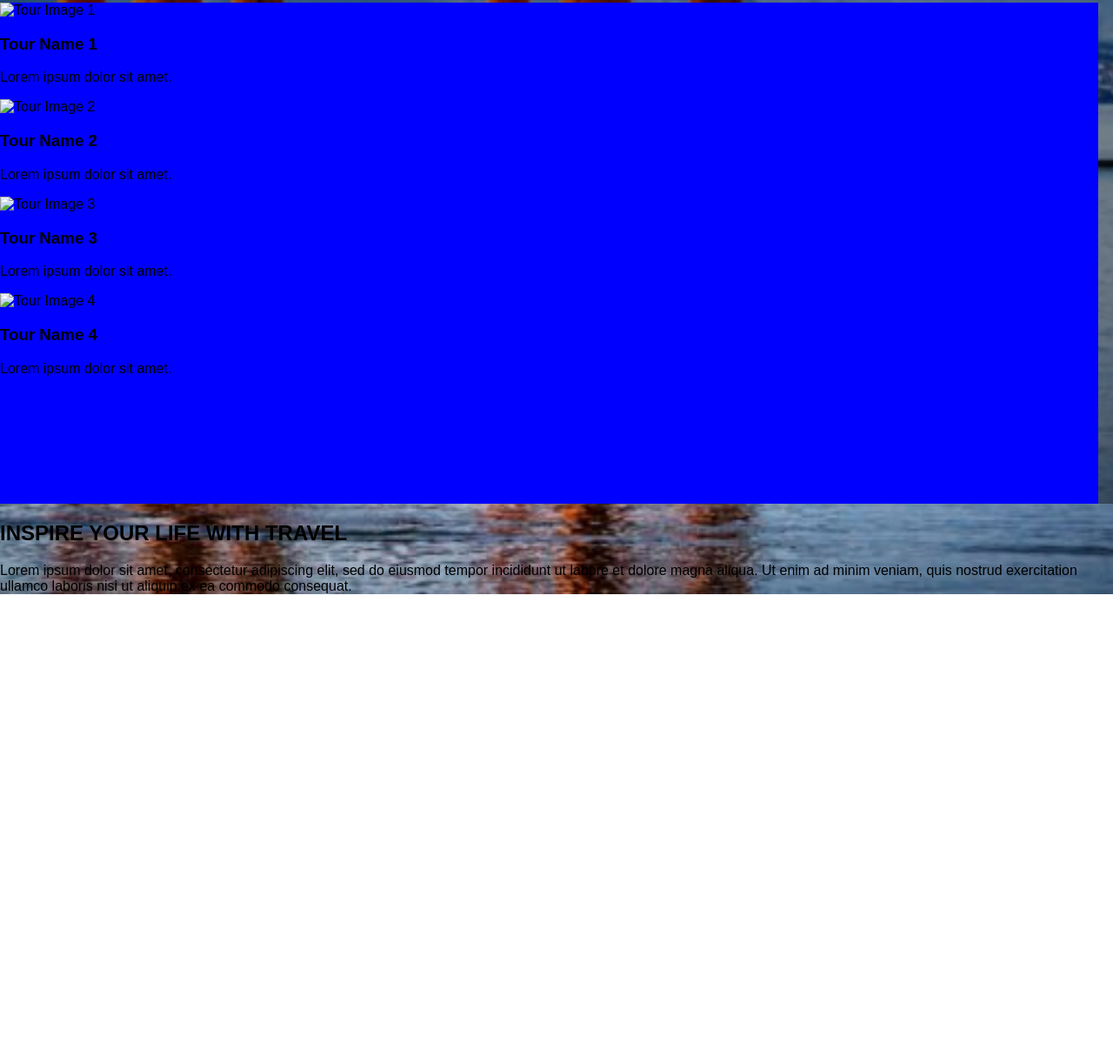
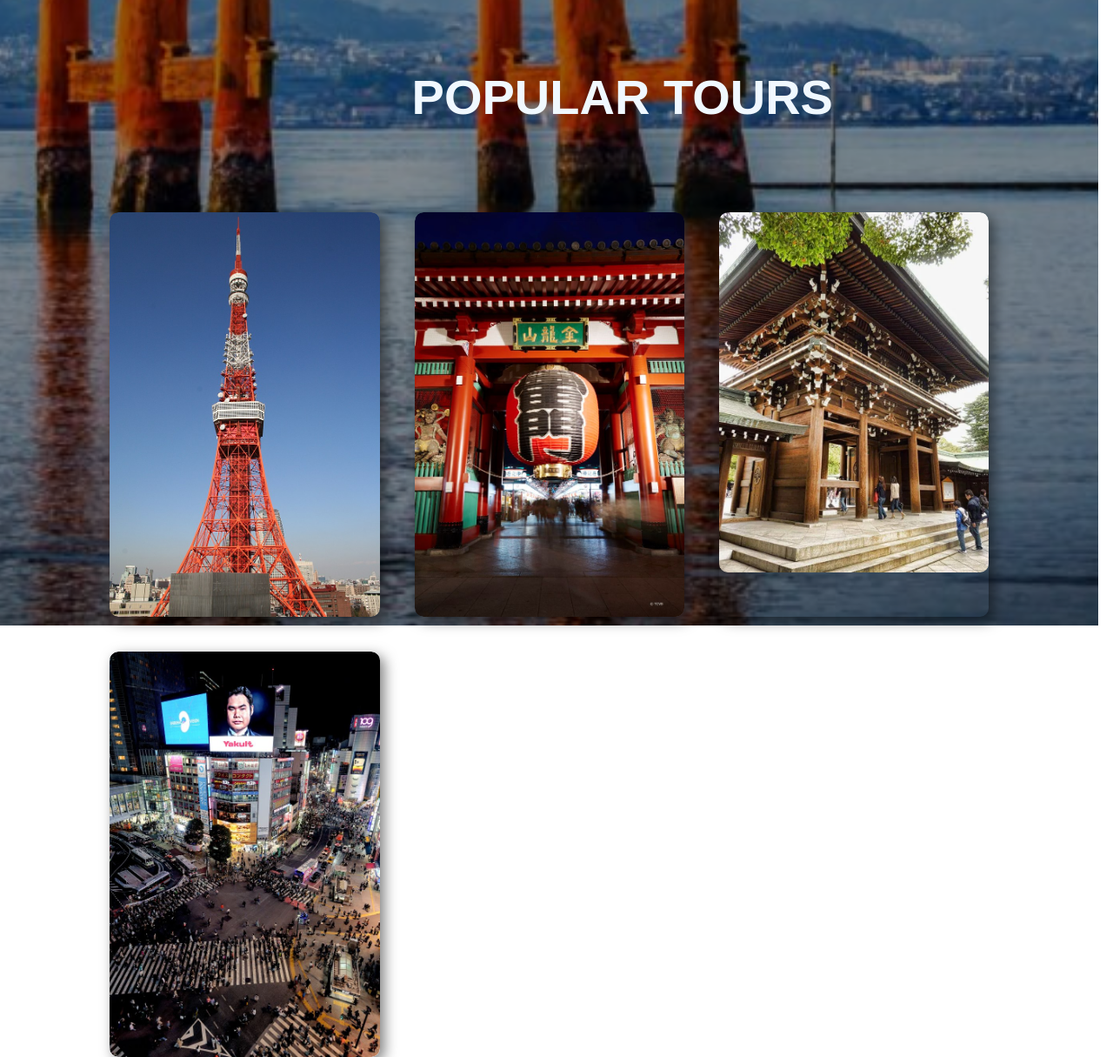
Before and after one commit to Nirmallya-Roy/Traveling-Page, a plain HTML site: page Index.htm in a window 1280 px wide. Shown: the part 1025-2240 px from the top of the page at 87% size. Before the commit the page ends 1724 px from the top, so only its background shows below. Drawn offline with nearby package versions, Linux system fonts and the light colour scheme; a web font is replaced by a local one.

Commit message:
2nd commit

```diff
--- a/Index.htm
+++ b/Index.htm
@@ -5,10 +5,15 @@
     <meta name="viewport" content="width=device-width, initial-scale=1.0">
     <title>Travel</title>
     <link href="https://cdn.jsdelivr.net/npm/remixicon@4.3.0/fonts/remixicon.css"rel="stylesheet"/>
+    <link rel="preconnect" href="https://fonts.googleapis.com">
+    <link rel="preconnect" href="https://fonts.gstatic.com" crossorigin>
+    <link href="https://fonts.googleapis.com/css2?family=Ga+Maamli&display=swap" rel="stylesheet">
     <link rel="stylesheet" href="Style.css">
 </head>
 <body>
+
 <div class="main">
+
     <div class="bg">
     <div class="nbar">
         <div class="logo">
@@ -35,43 +40,60 @@
             </div>
     </div>
 
+    <div class="cunt">
+        <div class="it">
+            <h2></h2>
+        </div>
+        <div class="it"></div>
+        <div class="it"></div>
+
+    </div>
     <div class="tours">
         <div class="tr">
         <h2>POPULAR TOURS</h2></div>
+        <!-- cards -->
         <div class="tour-cards">
-            <div class="card">
-                <img src="" alt="Tour Image 1">
-                <h3>Tour Name 1</h3>
+            <div class="wraper">
+             <div class="crd-area">
+                <div class="card" id="c1">
+                <img src="tt.JPG" alt="TT">
+                <div class="overlays">
+                <h3>Tokyo Tower</h3>
                 <p>Lorem ipsum dolor sit amet.</p>
-
+                <a href="#">Book Now</a>
+                </div>
+                </div>
+            <div class="card" id="c2">
+                <img src="aka.jpg" alt="Tour Image 1">
+                <div class="overlays">
+                <h3>Asakusa</h3>
+                <p>Lorem ipsum dolor sit amet.</p>
+                <a href="#">Book Now</a>
             </div>
-            <div class="card">
-                <img src="" alt="Tour Image 2">
-                <h3>Tour Name 2</h3>
+            </div>
+            <div class="card" id="c3">
+                <img src="m.webp" alt="">
+                <div class="overlays">
+                <h3>Meiji Shrine</h3>
                 <p>Lorem ipsum dolor sit amet.</p>
-
+                <a href="#">Book Now</a>
             </div>
-            <div class="card">
-                <img src="" alt="Tour Image 3">
-                <h3>Tour Name 3</h3>
+            </div>
+            <div class="card" id="c4">
+                <img src="sc.jpg" alt="Tour Image 1">
+                <div class="overlays">
+                <h3>Shibuya Crossing</h3>
                 <p>Lorem ipsum dolor sit amet.</p>
-
+                <a href="#">Book Now</a>
             </div>
-            <div class="card">
-                <img src="" alt="Tour Image 4">
-                <h3>Tour Name 4</h3>
-                <p>Lorem ipsum dolor sit amet.</p>
-
+            </div>
+             </div>
             </div>
         </div>
+
     </div>
     </div>
 
-    <div class="cunt">
-        <h2>INSPIRE YOUR LIFE WITH TRAVEL</h2>
-        <p>Lorem ipsum dolor sit amet, consectetur adipiscing elit, sed do eiusmod tempor incididunt ut labore et dolore magna aliqua. Ut enim ad minim veniam, quis nostrud exercitation ullamco laboris nisi ut aliquip ex ea commodo consequat.</p>
-
-    </div>
 </div>
 </body>
 </html>
--- a/Style.css
+++ b/Style.css
@@ -1,12 +1,19 @@
+*{
+    margin:0px;
+    padding: 0%;
+    box-sizing: border-box;
+  }
+
 
 body {
     margin: 0;
     padding: 0;
     font-family: sans-serif;
 }
+
 .main{
     height:100%;
-     width: 100%;
+     width: 98.7vw;
      background-image: url("images.jpg");
      background-repeat: no-repeat;
      background-size: cover;
@@ -27,7 +34,7 @@ body {
 }
 .logo img{
     height: 5vh;
-    width: 2.7vw;
+    width: 2.5vw;
 
 }
 .logo {
@@ -44,15 +51,34 @@ body {
 .nav {
     height: 10vh;
     display: flex;
-    width: 40%;
-    justify-content: space-between;
+    width: 70vw;
+    margin: auto;
+    justify-content: space-around;
+    align-items: center;
 
 
 }
+a:after{
+  content: "";
+  position: absolute;
+  background-color: red;
+  height: 3px;
+  width: 0;
+  left: 0;
+  bottom: -10px;
+  transition: 0.3s;
+}
+a:hover:after{
+  width: 100%;
+
+}
 .nav a{
-    font-size: 2vh;
+  position: relative;
+  letter-spacing: 0.5px;
+
+  font-size: 2vh;
     color: aliceblue;
-    padding-top: 3vh;
+    padding: 0 10px
 }
 
 .src{
@@ -65,7 +91,7 @@ body {
 .src i{
     color: aliceblue;
     font-size: 3.5vh;
-    padding-left: 25vw;
+    padding-left: 14vw;
     padding-top: 2vh;
 }
 .hero {
@@ -79,7 +105,8 @@ body {
     padding-left: 6.5vw;
     color :white;
     font-size: 14vh;
-    line-height: 4vh;
+    line-height: 12vh;
+
 
 }
 .tours{
@@ -95,11 +122,96 @@ body {
 }
 .tr h2{
     color: aliceblue;
-    padding-left: 40vw;
+    padding-left: 37vw;
     padding-top: 20vh;
+   font-size: 7vh;
+
 }
 .tour-cards{
+    display: flex;
 height: 72vh;
 width: 98.7vw;
-background-color: blue;
+padding: 50px 0 ;
+
 }
+.wraper{
+  padding: 1px 10%;
+  width: 100%;
+}
+.crd-area{
+
+  display: grid;
+  grid-template-columns: repeat(auto-fit, minmax(250px,1fr));
+  grid-gap: 40px;
+  margin-top: 50px;
+
+}
+.card{
+  border-radius: 10px;
+  position: relative;
+  overflow: hidden;
+  box-shadow: 5px 5px 15px rgba(0,0,0,0.5);
+
+}
+.card img{
+  width: 100%;
+  border-radius: 10px;
+  display: block;
+  transition: transform 0.5s;
+
+}
+.overlays{
+  height: 0;
+  width: 100%;
+  background: linear-gradient(transparent, rgba(173, 10, 10, 0.773 ));
+  border-radius: 10px;
+  position: absolute;
+  left: 0;
+  bottom: 0;
+  overflow: hidden;
+  display: flex;
+  align-items: center;
+  flex-direction: column;
+  padding: 0 40px;
+  text-align: center;
+  font-size: 14px;
+  transition : height 0.5s ;
+}
+.overlays h3{
+  font-weight: 500;
+  margin-bottom: 5px;
+  color: aliceblue;
+  margin-top: 80%;
+  font-family: "Ga Maamli", sans-serif;
+  font-size: 30px;
+  letter-spacing: 2px;
+}
+
+.overlays p{
+  color: aliceblue;
+
+  font-family: "Ga Maamli", sans-serif;
+}
+.overlays a{
+  margin-top: 10px;
+  color: #f6f5f5;
+  text-decoration: none;
+  font-weight: 500;
+  border-radius: 50px;
+  font-size: 14px;
+  text-align: center;
+  padding: 5px 15px;
+}
+.card:hover img{
+  transform: scale(1.2);
+
+}
+.card:hover .overlays{
+  height: 100%;
+
+}
+.cunt{
+  height: 20vh;
+  width: 98.7vw;
+background-color: aqua;
+}
```
Also changed, not shown: aka.jpg (added), m.webp (added), sc.jpg (added), tt.JPG (added).
